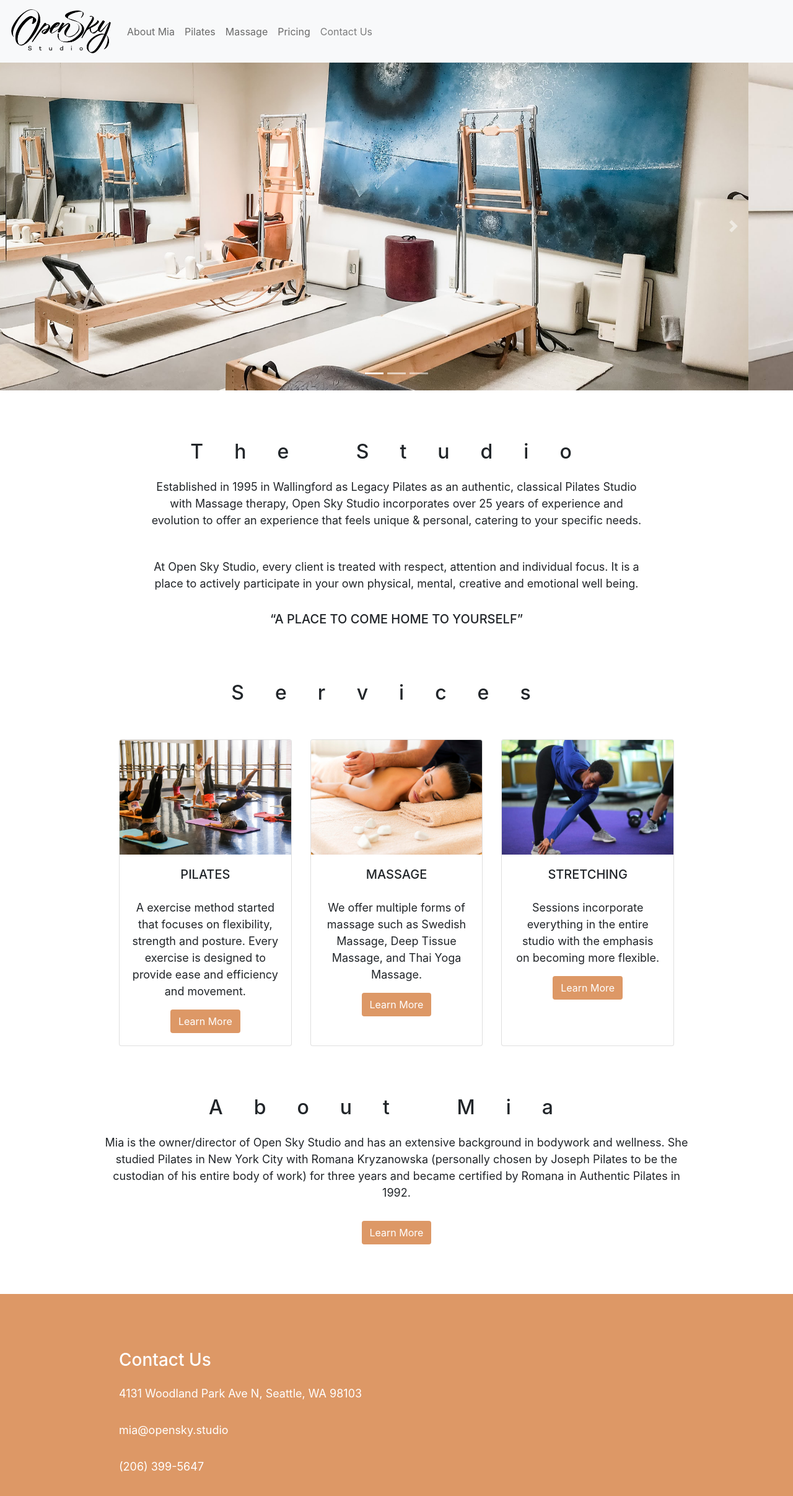
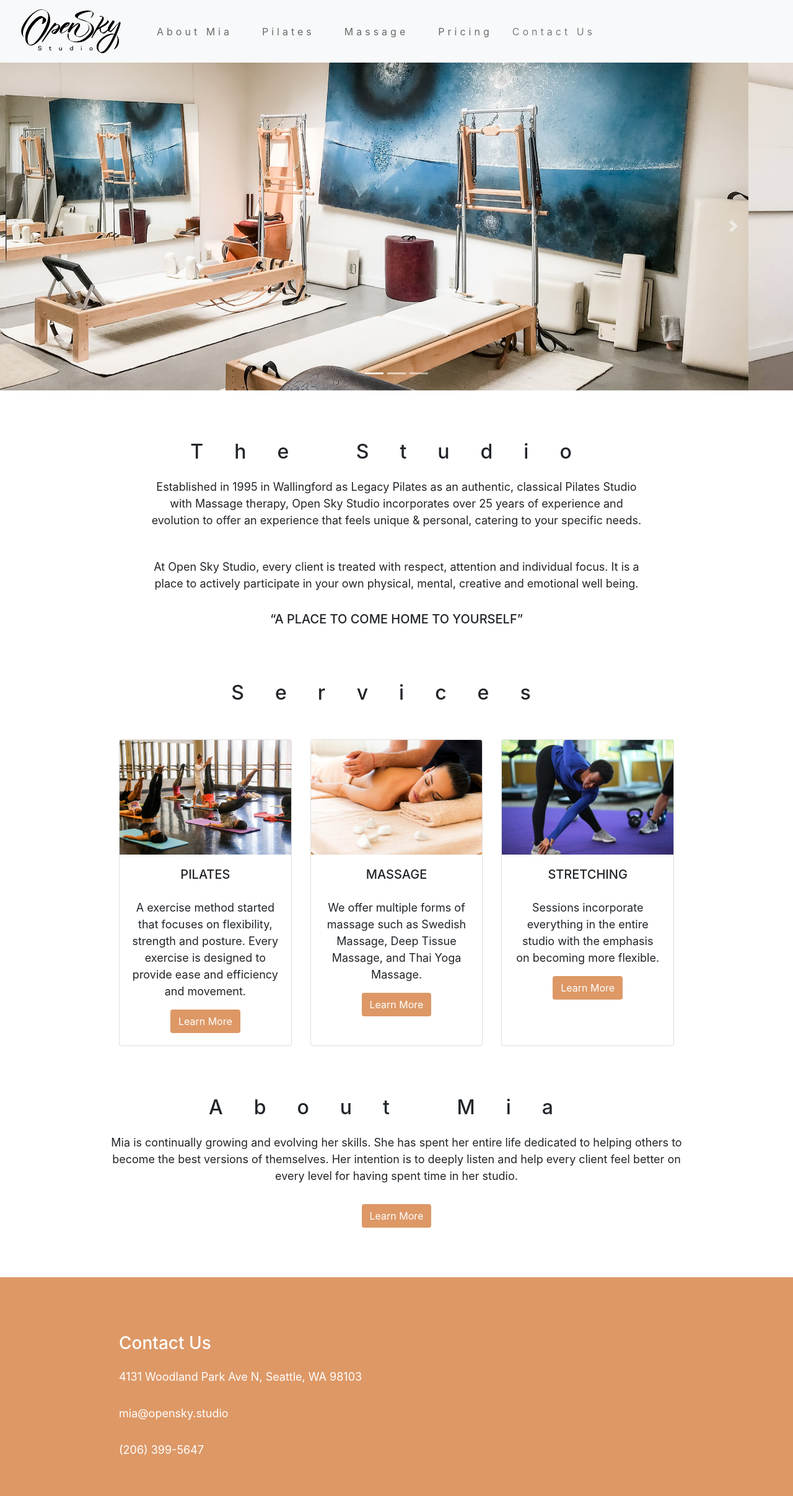
Before and after one commit to quan-huie/Open-Sky-Studio, a React (Create React App) app: page / in a window 1280 px wide. Shown: the top 2414 px of the page at 62% size. Built offline with nearby package versions, Linux system fonts and the light colour scheme.

Commit message:
added navbar fixes and changes about me on home page

```diff
--- a/src/App.js
+++ b/src/App.js
@@ -1,5 +1,4 @@
 import React from 'react';
-import logo from './logo.svg';
 import './App.css';
 import 'bootstrap/dist/css/bootstrap.css';
 import NavBar from './components/NavBar';
--- a/src/HomePage/HomePage.js
+++ b/src/HomePage/HomePage.js
@@ -2,7 +2,6 @@ import React from 'react';
 import './HomePage.css';
 import banner from '../images/open-sky-banner.jpg';
 
-import Footer from '../components/Footer.js';
 
 import { Link } from 'react-router-dom';
 
@@ -162,13 +161,15 @@ function HomePage() {
             <div className = "about-mia" >
                 <h2>About Mia</h2>
                 <p className="studio-description" >
-                    Mia is the owner/director of Open Sky Studio
-                    and has an extensive background in bodywork
-                    and wellness. She studied Pilates in New York
-                    City with Romana Kryzanowska (personally chosen
-                    by Joseph Pilates to be the custodian of his entire
-                    body of work) for three years and became certified by
-                    Romana in Authentic Pilates in 1992.
+                    Mia is continually growing and
+                    evolving her skills. She has spent
+                    her entire life dedicated to helping
+                     others to become the best versions
+                     of themselves. Her intention is to
+                     deeply listen and help every client
+                     feel better on every level for having
+                      spent time in her studio.
+
                 </p>
                 <Button variant="gold">Learn More</Button>
             </div>
--- a/src/components/NavBar.css
+++ b/src/components/NavBar.css
@@ -1,7 +1,14 @@
 a{
   color: #696969;
+  letter-spacing: 5px;
+  padding-right: 1rem;
+  padding-left: 1rem;
 }
 
 a:hover{
   color: #D3D3D3;
 }
+
+.navbar-nav {
+
+}
```
Also changed, not shown: 1 other file (tests, documents, lock files or other folders).
